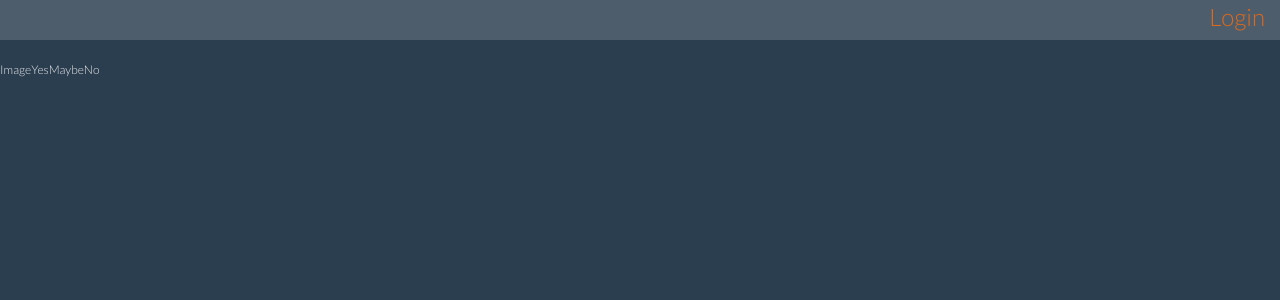
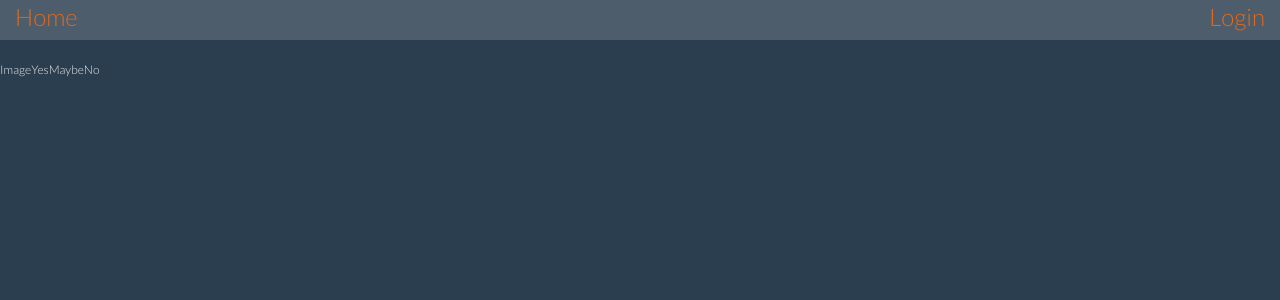
Before and after one commit to ethan-nelson/bartiromo, a Flask app: page /admin in a window 1280 px wide. Shown: the top 300 px of the page. Run offline with Flask 2, Linux system fonts and the light colour scheme; data that the repository does not hold is empty; some libraries are stand-ins or nearby versions.

Commit message:
Update index header

```diff
--- a/templates/template.html
+++ b/templates/template.html
@@ -5,14 +5,17 @@
       <link rel="stylesheet" type="text/css" href="/static/theme.css">
     </head>
     <body>
-      <nav class="navbar navbar-default">
+      <nav class="navbar navbar-default" style="font-size: 24px;">
         <div class="container-fluid">
-          <div class="navbar-header pull-right" style="font-size: 24px;">
-             {% if current_user.is_authenticated %}
-             Hi {{current_user.username }}! <a href="/logout">Logout</a>
-             {% else %}
-             <a href="/login">Login</a>
-             {% endif %}
+          <div class="navbar-header">
+            <a href="/">Home</a>
+          </div>
+          <div class="pull-right">
+            {% if current_user.is_authenticated %}
+            Hi {{current_user.username }}! <a href="/logout">Logout</a>
+            {% else %}
+            <a href="/login">Login</a>
+            {% endif %}
           </div>
         </div>
       </nav>
```
